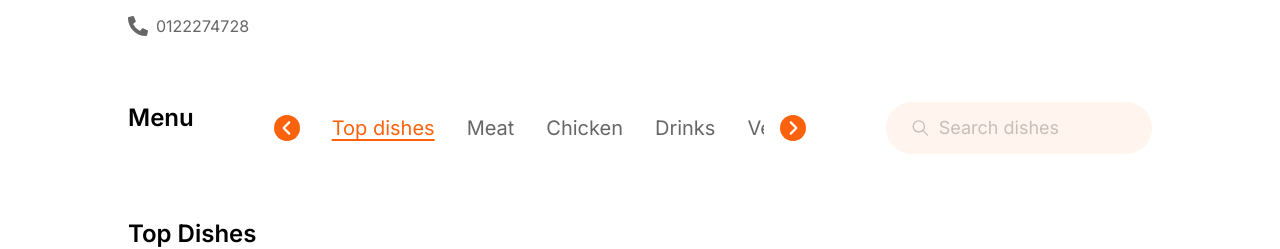
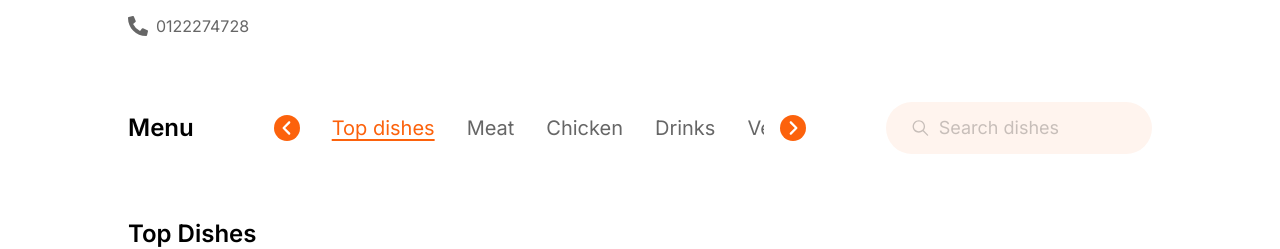
Before and after one commit to elsayedessam003/YumYum, a React (Vite) app in the folder Client/: page /restaurants/restaurant in a window 1280 px wide. Shown: the part 659-908 px from the top of the page. Built offline with nearby package versions, Linux system fonts and the light colour scheme.

Commit message:
adjusted some style in the page

```diff
--- a/Client/src/components/DishCard/DishCard.jsx
+++ b/Client/src/components/DishCard/DishCard.jsx
@@ -35,7 +35,7 @@ const DishCard = ({ name, description, price, image, setProduct }) => {
   };
 
   const gradientBackground = inside
-    ? `radial-gradient(circle at ${mousePosition.x}px ${mousePosition.y}px, rgba(252, 98, 12, 0.2), rgba(255, 255, 255, 1))`
+    ? `radial-gradient(circle at ${mousePosition.x}px ${mousePosition.y}px, rgba(252, 98, 12, 0.1), rgba(255, 255, 255, 1))`
     : "white";
 
   function handleProduct() {
@@ -51,7 +51,7 @@ const DishCard = ({ name, description, price, image, setProduct }) => {
         background: gradientBackground,
         transition: "transform 0.3s ease, box-shadow 0.3s ease",
         boxShadow: inside
-          ? "0 10px 20px rgba(0, 0, 0, 0.25)"
+          ? "0 10px 20px rgba(0, 0, 0, 0.1)"
           : "0 4px 10px rgba(0, 0, 0, 0.05)",
       }}
       onClick={handleProduct}
--- a/Client/src/pages/restaurant/Restaurant.jsx
+++ b/Client/src/pages/restaurant/Restaurant.jsx
@@ -188,7 +188,10 @@ function Restaurant() {
         </div>
       </RestaurantSection>
 
-      <RestaurantSection sectionName={"Menu"} className={"flex gap-20"}>
+      <RestaurantSection
+        sectionName={"Menu"}
+        className={"flex items-center gap-20 bg-white sticky top-0"}
+      >
         <Slider
           variant={"text"}
           choice={category}
@@ -199,7 +202,7 @@ function Restaurant() {
             return <SliderItem label={item} value={item} key={item} />;
           })}
         </Slider>
-        <div className={"flex-[1]"}>
+        <div className={"flex-[1] -z-10"}>
           <SearchBar
             placeHolder={"Search dishes"}
             search={search}
```
